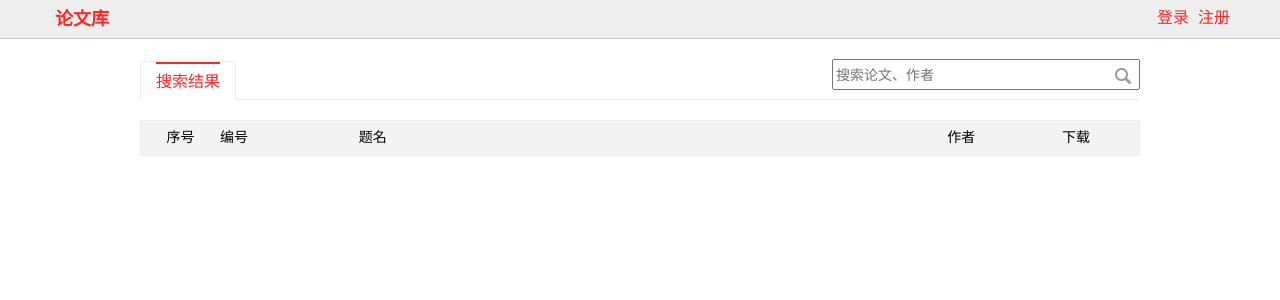
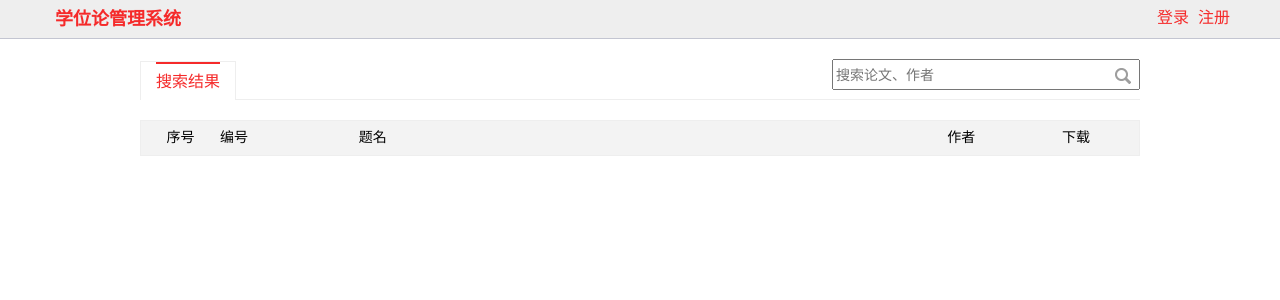
Before and after one commit to younglaker/lunwen, a CodeIgniter app: page /index.php/home/search in a window 1280 px wide. Shown: the top 300 px of the page. Run offline with CodeIgniter, Linux system fonts and the light colour scheme; lists and menus that the app fills with data are empty.

Commit message:
修改网站名称

```diff
--- a/application/views/common/header.php
+++ b/application/views/common/header.php
@@ -3,7 +3,7 @@
 <head>
 <meta charset="UTF-8" />
 <meta http-equiv="X-UA-Compatible" content="IE=7" />
-<title>论文库</title>
+<title>学位论管理系统</title>
 <meta content="width=device-width,initial-scale=1" name="viewport">
 <link rel="stylesheet" href="<?php echo $css;?>/cssreset.css">
 <link rel="stylesheet" href="<?php echo $css;?>/common.css">
@@ -14,7 +14,7 @@
 <div class="naver">
 	<div class="container">
     	<div class="naver-brand">
-        	<a href="<?php echo base_url(); ?>">论文库</a>
+        	<a href="<?php echo base_url(); ?>">学位论管理系统</a>
         </div>
         <div class="naver-sub">
         <?php if( !$uid ) { ?>
```
Also changed, not shown: res/img/title.png.
